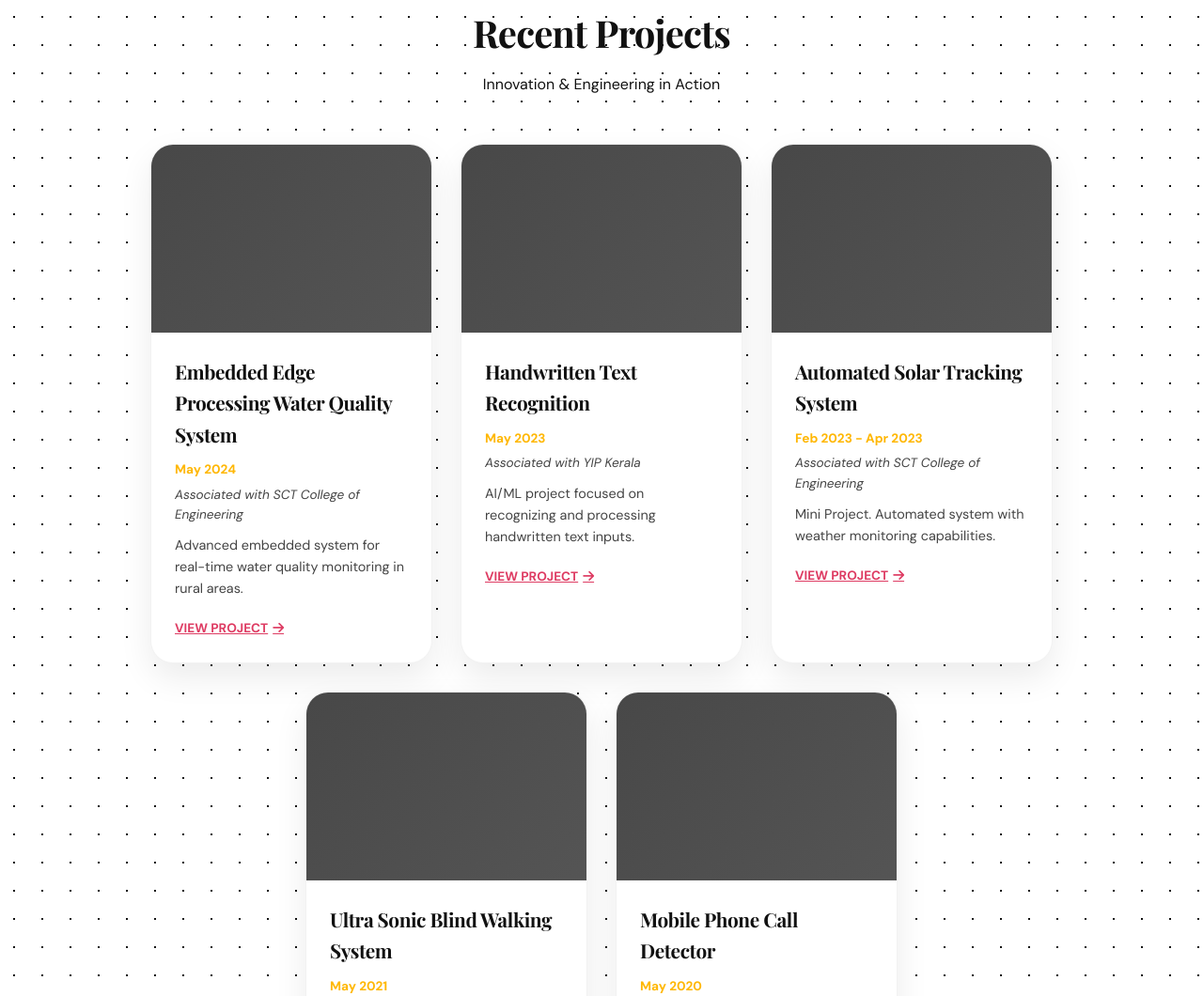
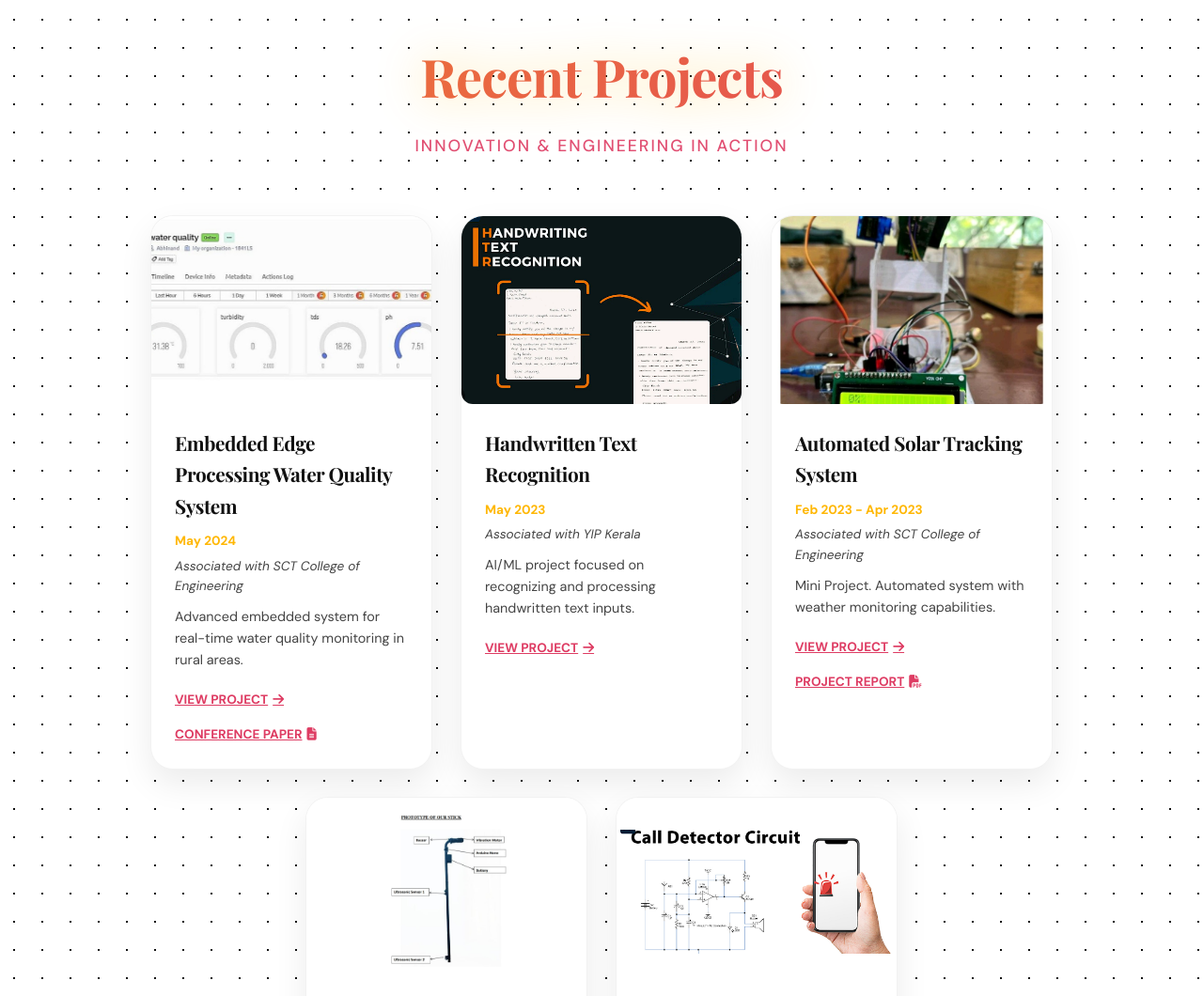
Before and after one commit to abhinandvs/MY-PERSONAL-PORTFOLIO, a plain HTML site: page index.html in a window 1280 px wide. Shown: the part 2069-3129 px from the top of the page at 94% size. Drawn offline with nearby package versions, Linux system fonts and the light colour scheme; a web font is replaced by a local one.

Commit message:
Update projects: images, links, and styles for Embedded, Solar, Blind Stick, and Call Detector

```diff
--- a/index.html
+++ b/index.html
@@ -163,10 +163,13 @@
                 </div>
                 <div class="projects-grid" data-lenis-prevent>
                     <!-- Project 5: Water Quality System -->
+                    <!-- Project 5: Embedded Edge Processing -->
                     <div class="project-card reveal-up">
                         <div class="project-img-wrapper">
-                            <div class="project-placeholder-img"
-                                style="background: linear-gradient(135deg, #1a1a1a, #2a2a2a); width: 100%; height: 100%;">
+                            <!-- Image Swap -->
+                            <div class="img-swap-container">
+                                <img src="assets/water_quality_blynk_new.jpg" alt="Water Quality Blynk Interface">
+                                <img src="assets/water_quality_hardware.jpg" alt="Water Quality Hardware Setup">
                             </div>
                         </div>
                         <div class="project-content">
@@ -176,16 +179,24 @@
                             <p style="font-size: 0.85rem; margin-bottom: 10px; font-style: italic;">Associated with SCT
                                 College of Engineering</p>
                             <p>Advanced embedded system for real-time water quality monitoring in rural areas.</p>
-                            <a href="#" class="text-link">View Project <i class="fas fa-arrow-right"></i></a>
+
+                            <!-- Links -->
+                            <div style="display: flex; gap: 15px; flex-wrap: wrap;">
+                                <a href="https://www.linkedin.com/posts/abhinand-v-s-8479b6273_im-happy-to-share-this-embedded-edge-processing-activity-7210139227156623360-ZD9C?utm_source=share&utm_medium=member_android&rcm=ACoAAELjxDcBo7-1zJOuTDZoH4ka_Bg9nGfC54w"
+                                    class="text-link" target="_blank">View Project <i
+                                        class="fas fa-arrow-right"></i></a>
+                                <a href="https://drive.google.com/file/d/16m-Tt6e4SaIqqy_hrV3nV_n7e0vEHEaD/view?usp=drivesdk"
+                                    class="text-link" target="_blank">Conference Paper <i
+                                        class="fas fa-file-alt"></i></a>
+                            </div>
                         </div>
                     </div>
 
                     <!-- Project 4: Handwritten Text Recognition -->
                     <div class="project-card reveal-up" style="transition-delay: 0.1s;">
                         <div class="project-img-wrapper">
-                            <div class="project-placeholder-img"
-                                style="background: linear-gradient(135deg, #1a1a1a, #2a2a2a); width: 100%; height: 100%;">
-                            </div>
+                            <img src="assets/handwritten_text_recognition.png" alt="Handwritten Text Recognition"
+                                style="width: 100%; height: 100%; object-fit: cover; border-radius: 12px;">
                         </div>
                         <div class="project-content">
                             <h3>Handwritten Text Recognition</h3>
@@ -194,16 +205,16 @@
                             <p style="font-size: 0.85rem; margin-bottom: 10px; font-style: italic;">Associated with YIP
                                 Kerala</p>
                             <p>AI/ML project focused on recognizing and processing handwritten text inputs.</p>
-                            <a href="#" class="text-link">View Project <i class="fas fa-arrow-right"></i></a>
+                            <a href="https://www.linkedin.com/posts/abhinand-v-s-8479b6273_young-invotive-program-kerala-activity-7092558369294561280-wIkW?utm_source=share&utm_medium=member_android&rcm=ACoAAELjxDcBo7-1zJOuTDZoH4ka_Bg9nGfC54w"
+                                class="text-link" target="_blank">View Project <i class="fas fa-arrow-right"></i></a>
                         </div>
                     </div>
 
                     <!-- Project 3: Automated Solar Tracking -->
                     <div class="project-card reveal-up" style="transition-delay: 0.2s;">
                         <div class="project-img-wrapper">
-                            <div class="project-placeholder-img"
-                                style="background: linear-gradient(135deg, #1a1a1a, #2a2a2a); width: 100%; height: 100%;">
-                            </div>
+                            <img src="assets/solar_tracker.jpg" alt="Automated Solar Tracking System"
+                                style="width: 100%; height: 100%; object-fit: cover; border-radius: 12px;">
                         </div>
                         <div class="project-content">
                             <h3>Automated Solar Tracking System</h3>
@@ -212,16 +223,22 @@
                             <p style="font-size: 0.85rem; margin-bottom: 10px; font-style: italic;">Associated with SCT
                                 College of Engineering</p>
                             <p>Mini Project. Automated system with weather monitoring capabilities.</p>
-                            <a href="#" class="text-link">View Project <i class="fas fa-arrow-right"></i></a>
+                            <!-- Links -->
+                            <div style="display: flex; gap: 15px; flex-wrap: wrap;">
+                                <a href="https://www.linkedin.com/posts/abhinand-v-s-8479b6273_miniproject-activity-7105078022646480896-T2zn?utm_source=share&utm_medium=member_android&rcm=ACoAAELjxDcBo7-1zJOuTDZoH4ka_Bg9nGfC54w"
+                                    class="text-link" target="_blank">View Project <i
+                                        class="fas fa-arrow-right"></i></a>
+                                <a href="https://drive.google.com/file/d/1M_nu6NBl82wjya49DZ3zQROCpj9blwap/view?usp=drivesdk"
+                                    class="text-link" target="_blank">Project Report <i class="fas fa-file-pdf"></i></a>
+                            </div>
                         </div>
                     </div>
 
                     <!-- Project 2: Ultra Sonic Blind Walking System -->
                     <div class="project-card reveal-up" style="transition-delay: 0.3s;">
                         <div class="project-img-wrapper">
-                            <div class="project-placeholder-img"
-                                style="background: linear-gradient(135deg, #1a1a1a, #2a2a2a); width: 100%; height: 100%;">
-                            </div>
+                            <img src="assets/blind_walking_stick.jpg" alt="Ultra Sonic Blind Walking System"
+                                style="width: 100%; height: 100%; object-fit: contain; background: #fff; border-radius: 12px;">
                         </div>
                         <div class="project-content">
                             <h3>Ultra Sonic Blind Walking System</h3>
@@ -231,16 +248,16 @@
                                 Central Polytechnic Vattiyoorkavu</p>
                             <p>Main Project. Innovative walking aid system using ultrasonic sensors for the visually
                                 impaired.</p>
-                            <a href="#" class="text-link">View Project <i class="fas fa-arrow-right"></i></a>
+                            <a href="https://drive.google.com/file/d/1HjLTAP93hLOrNuGGlTsJh14br4y6Me6K/view?usp=drivesdk"
+                                class="text-link" target="_blank">View Project <i class="fas fa-arrow-right"></i></a>
                         </div>
                     </div>
 
                     <!-- Project 1: Mobile Phone Call Detector -->
                     <div class="project-card reveal-up" style="transition-delay: 0.4s;">
                         <div class="project-img-wrapper">
-                            <div class="project-placeholder-img"
-                                style="background: linear-gradient(135deg, #1a1a1a, #2a2a2a); width: 100%; height: 100%;">
-                            </div>
+                            <img src="assets/call_detector.png" alt="Mobile Phone Call Detector"
+                                style="width: 100%; height: 100%; object-fit: contain; background: #fff; border-radius: 12px;">
                         </div>
                         <div class="project-content">
                             <h3>Mobile Phone Call Detector</h3>
--- a/styles.css
+++ b/styles.css
@@ -740,17 +740,44 @@ body::before {
 .section-header {
     text-align: center;
     width: 100%;
+    margin-bottom: 60px;
+    /* Ensure spacing */
+    position: relative;
+    z-index: 2;
 }
 
 .section-header h2 {
-    font-size: 2.5rem;
-    margin-bottom: 10px;
-    color: var(--text-main);
-}
-
+    font-size: 3.5rem;
+    /* Increased impact */
+    margin-bottom: 15px;
+    font-weight: 700;
+
+    /* Gradient Text */
+    background: var(--accent-gradient);
+    -webkit-background-clip: text;
+    -webkit-text-fill-color: transparent;
+    background-clip: text;
+
+    /* Glow Effect */
+    filter: drop-shadow(0 0 25px rgba(255, 183, 3, 0.4));
+
+    letter-spacing: -1px;
+    text-transform: capitalize;
+}
+
+/* Optional Decoration */
 .section-header h2::after {
     display: none;
-    /* Removing any underlines */
+}
+
+.section-header p {
+    font-size: 1.1rem;
+    color: var(--primary-purple);
+    /* Theme Purple */
+    font-weight: 500;
+    letter-spacing: 2px;
+    text-transform: uppercase;
+    opacity: 0.9;
 }
 
 /* Skills Grid - Modern Layout */
@@ -1718,6 +1745,87 @@ body::before {
     }
 }
 
+/* Carousel Styles */
+.carousel-container {
+    width: 100%;
+    height: 100%;
+    overflow: hidden;
+    position: relative;
+    border-radius: 12px;
+}
+
+.carousel-track {
+    display: flex;
+    width: fit-content;
+    height: 100%;
+    animation: scrollCarousel 15s linear infinite;
+}
+
+.carousel-track img {
+    height: 100%;
+    width: auto;
+    min-width: 100%;
+    object-fit: cover;
+    flex-shrink: 0;
+}
+
+@keyframes scrollCarousel {
+    0% {
+        transform: translateX(0);
+    }
+
+    100% {
+        transform: translateX(-50%);
+    }
+}
+
+/* Image Swap Animation */
+.img-swap-container {
+    position: relative;
+    width: 100%;
+    height: 100%;
+    overflow: hidden;
+    border-radius: 12px;
+}
+
+.img-swap-container img {
+    position: absolute;
+    top: 0;
+    left: 0;
+    width: 100%;
+    height: 100%;
+    object-fit: cover;
+    transition: opacity 1s ease-in-out;
+}
+
+/* Bottom image is always there */
+.img-swap-container img:first-child {
+    z-index: 1;
+}
+
+/* Top image fades in and out */
+.img-swap-container img:last-child {
+    z-index: 2;
+    animation: imageSwap 6s infinite;
+}
+
+@keyframes imageSwap {
+
+    0%,
+    45% {
+        opacity: 0;
+    }
+
+    50%,
+    95% {
+        opacity: 1;
+    }
+
+    100% {
+        opacity: 0;
+    }
+}
+
 /* --- FUTURE OPTIMIZATIONS --- */
 
 /* 1. Global Polish */
@@ -2666,8 +2774,8 @@ img,
         width: 50px;
         height: 50px;
         display: flex;
-        align-items: center;
-        justify-content: center;
+        transform: translateX(-50%);
+        /* Move half way (since we duplicate images) */
     }
 }
 
```
Also changed, not shown: assets/blind_walking_stick.jpg (added), assets/call_detector.png (added), assets/handwritten_text_recognition.png (added), assets/solar_tracker.jpg (added), assets/water_quality_blynk.jpg (added), assets/water_quality_blynk_new.jpg (added), assets/water_quality_circuit.jpg (added), assets/water_quality_dashboard.jpg (added), assets/water_quality_hardware.jpg (added), assets/water_quality_setup.jpg (added).
